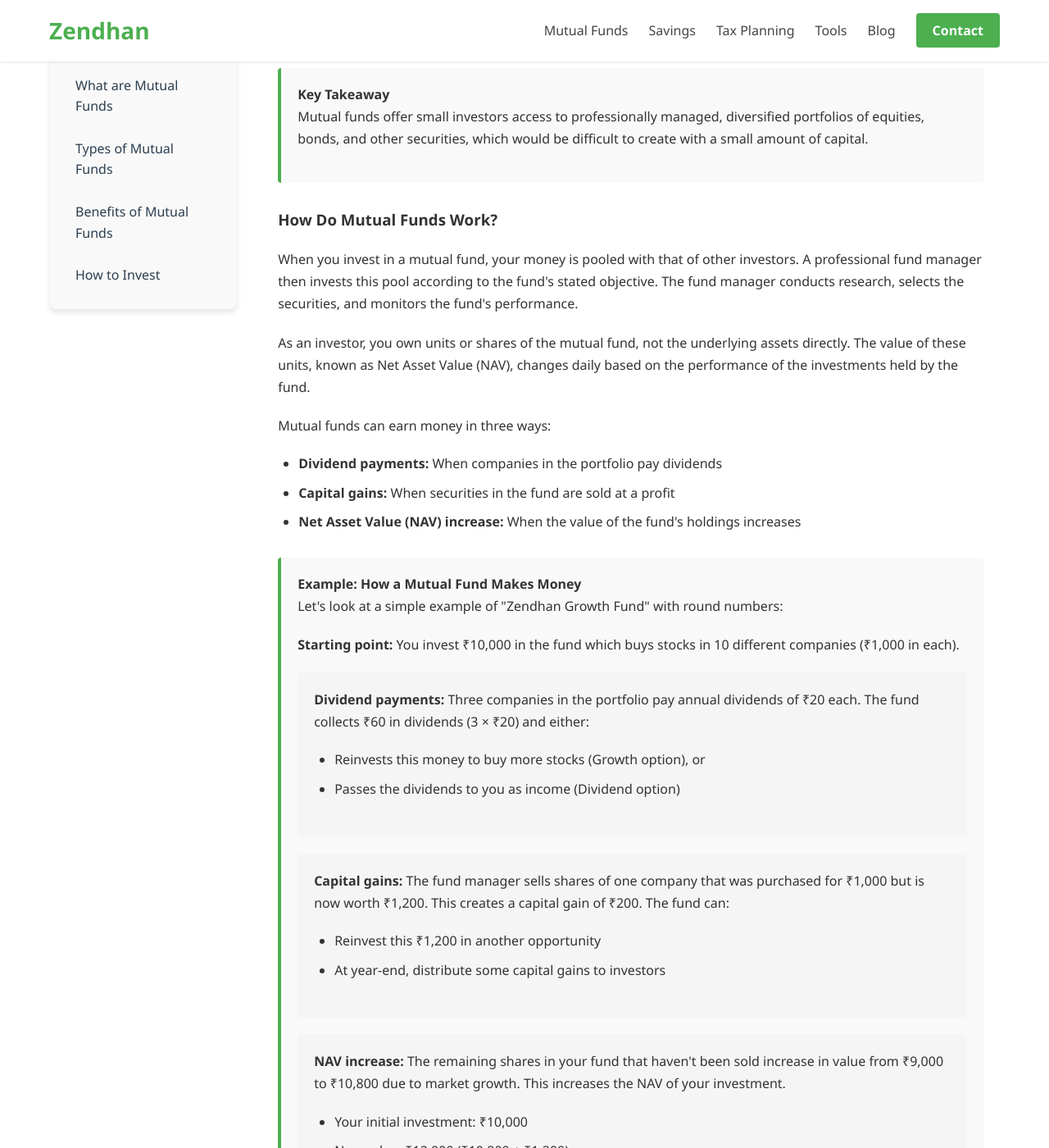
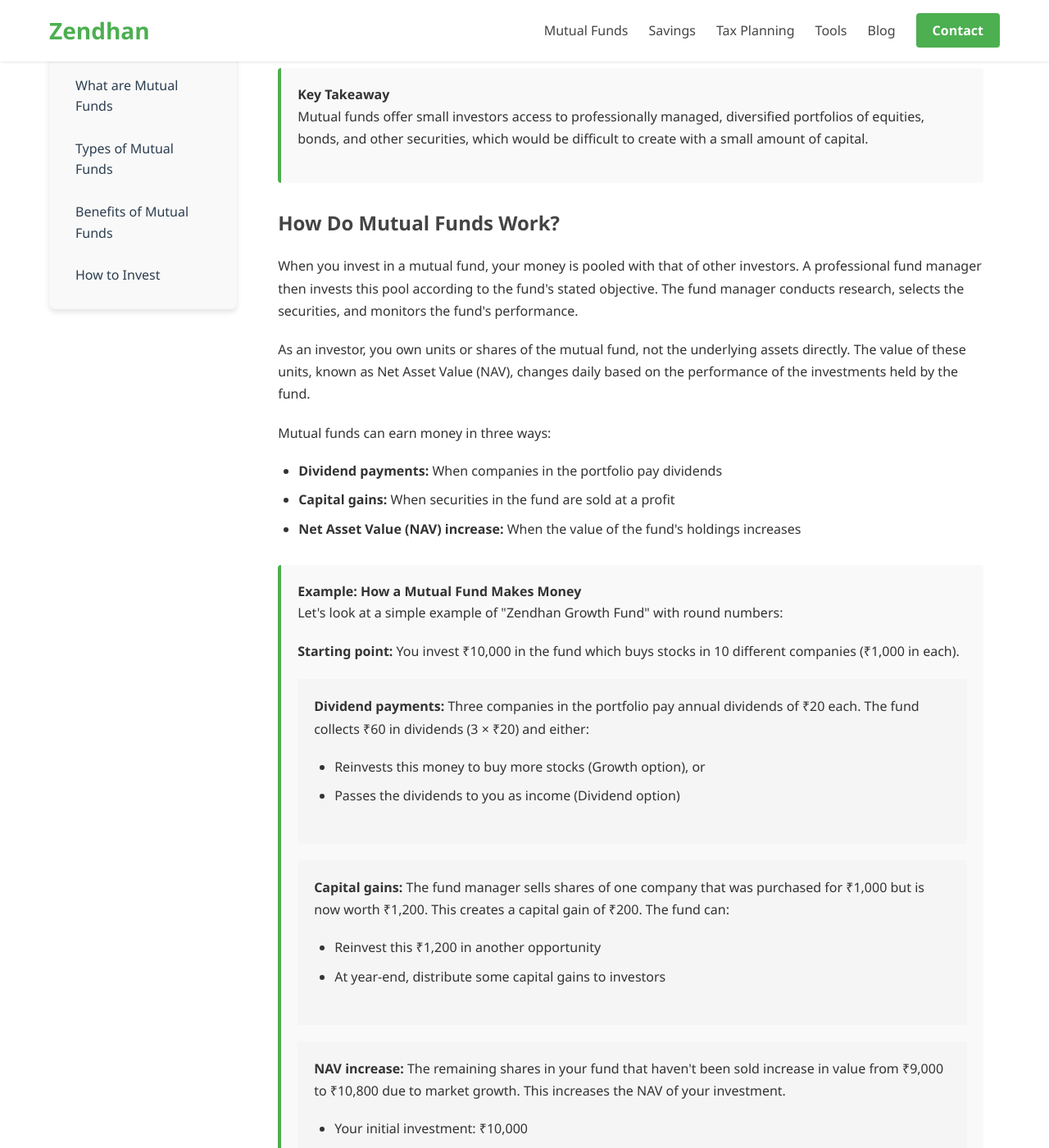
Before and after one commit to nandan11/zendhan, a Jekyll site: the page built from mutual-funds.html, in a window 1280 px wide and 1400 px high, scrolled down 565 px. Shown: the whole window at 82% size. Built offline with Jekyll 4.4.1, drawn with Linux system fonts in a browser that asks for light colours.

Commit message:
Update mutual-funds.css

```diff
--- a/assets/css/mutual-funds.css
+++ b/assets/css/mutual-funds.css
@@ -1,6 +1,14 @@
 /* Scroll padding for anchor links */
 html {
   scroll-padding-top: 120px; /* Adjust this value based on your header height */
+}
+
+/* Page layout structure */
+.page-layout {
+  display: flex;
+  max-width: 1200px;
+  margin: 0 auto;
+  padding: 20px;
 }
 
 /* Basic content styling */
@@ -17,11 +25,14 @@
   margin-top: 40px;
   margin-bottom: 25px;
   font-size: 1.6rem;
+  color: #333;
 }
 
 .content-block h3 {
   margin-top: 30px;
   margin-bottom: 20px;
+  font-size: 1.5rem;
+  color: #444;
 }
 
 .content-block ul, .content-block ol {
@@ -31,6 +42,7 @@
 
 .content-block li {
   margin-bottom: 10px;
+  line-height: 1.6;
 }
 
 /* Info cards and example blocks */
```
